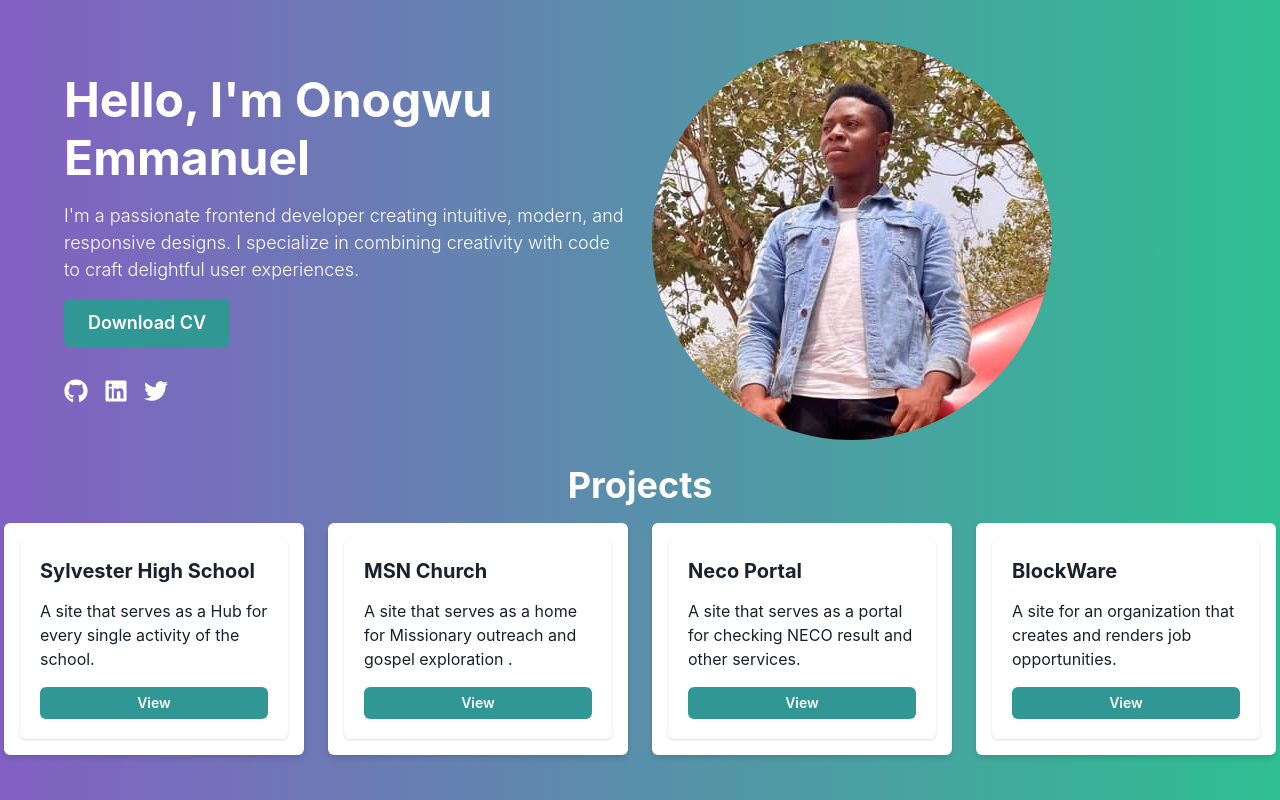
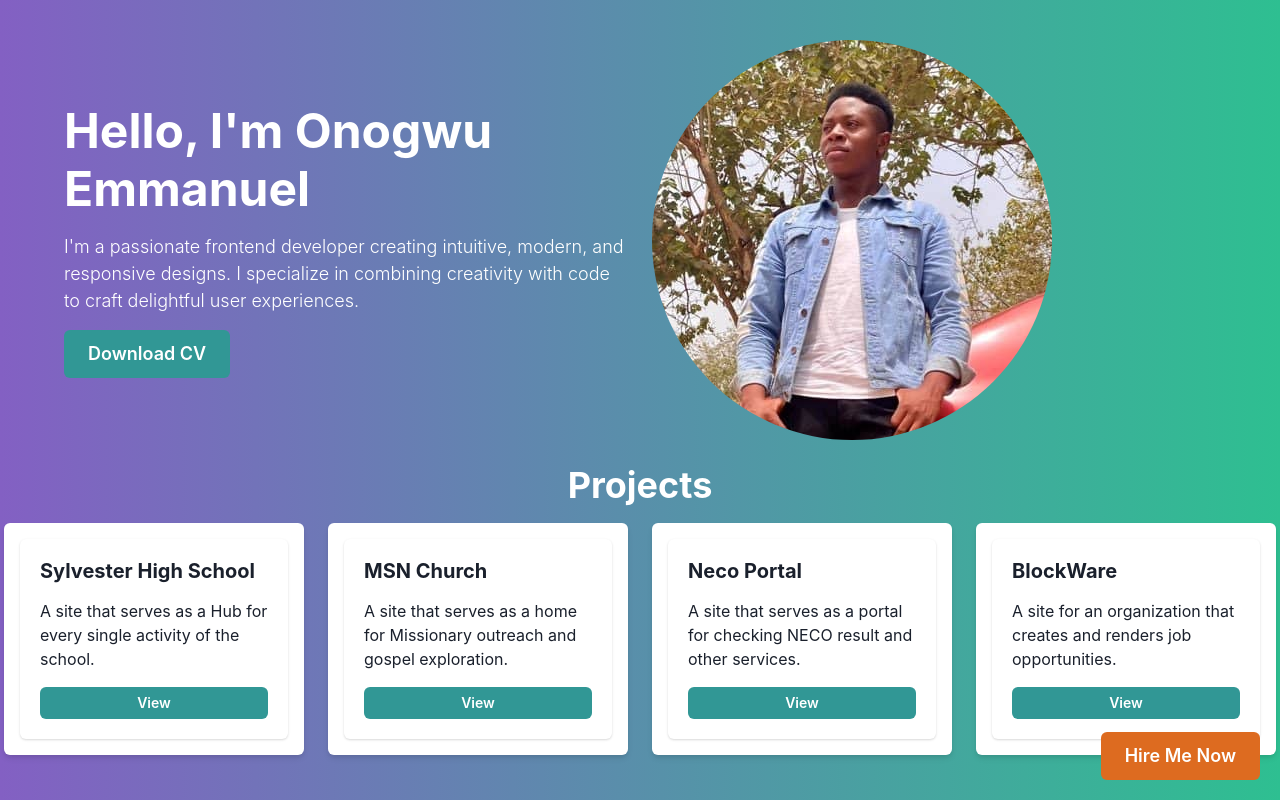
Before and after one commit to EmmyTech50/PersonalPortfolio, a React (Vite) app: page / in a window 1280 px wide. Shown: the top 800 px of the page. Built offline with nearby package versions, Linux system fonts and the light colour scheme.

Commit message:
addded button

```diff
--- a/index.html
+++ b/index.html
@@ -3,7 +3,9 @@
   <head>
     <meta charset="UTF-8" />
     <meta name="viewport" content="width=device-width, initial-scale=1.0" />
-    <title>My Portfofolo</title>
+    <link rel="icon" href="/Onogwu_Emmanuel_Portfolio_logo.png" type="image/png">
+    <title>Onogwu Emmanuel Portfolio</title>
+
   </head>
   <body>
     <div id="root"></div>
--- a/src/PortfolioContents/LandingPage.jsx
+++ b/src/PortfolioContents/LandingPage.jsx
@@ -15,7 +15,7 @@ import {
   FormLabel,
   Card,
   CardBody,
-  Stack
+  Stack,
 } from '@chakra-ui/react';
 import { FaGithub, FaLinkedin, FaTwitter, FaEnvelope, FaPhone, FaMapMarkerAlt } from 'react-icons/fa';
 import { motion } from 'framer-motion';
@@ -28,44 +28,30 @@ const projects = [
   {
     title: 'Sylvester High School',
     description: 'A site that serves as a Hub for every single activity of the school.',
-    url: "https://sylvesterschool.vercel.app",
+    url: 'https://sylvesterschool.vercel.app',
   },
-
   {
     title: 'MSN Church',
-    description: 'A site that serves as a home for Missionary outreach and gospel exploration  .',
-    url: "https://msn.vercel.app/",
+    description: 'A site that serves as a home for Missionary outreach and gospel exploration.',
+    url: 'https://msn.vercel.app/',
   },
-
   {
     title: 'Neco Portal',
     description: 'A site that serves as a portal for checking NECO result and other services.',
-    url: "https://necoresultchecker.vercel.app/#/app/home",
+    url: 'https://necoresultchecker.vercel.app/#/app/home',
   },
-
   {
     title: 'BlockWare',
     description: 'A site for an organization that creates and renders job opportunities.',
-    url: "#",
+    url: '#',
   },
 ];
 
-const swingInVariants = {
-  hidden: { rotate: -90, opacity: 0, x: -50 },
-  visible: (i) => ({
-    rotate: 0,
-    opacity: 1,
-    x: 0,
-    transition: { type: 'spring', delay: i * 0.2, stiffness: 200 },
-  }),
-};
-
 const LandingPage = () => {
-
-  const [formData, setFormData] = React.useState({
+  const [formData, setFormData] = useState({
     name: '',
     email: '',
-    message: ''
+    message: '',
   });
 
   const handleChange = (e) => {
@@ -79,18 +65,19 @@ const LandingPage = () => {
   const sendEmail = (e) => {
     e.preventDefault();
 
-    const serviceID = "service_tea318k";
-    const templateID = "template_dnr27fv";
-    const publicKey = "9m7Kbm9CSJHDtsygZ";
+    const serviceID = 'service_tea318k';
+    const templateID = 'template_dnr27fv';
+    const publicKey = '9m7Kbm9CSJHDtsygZ';
 
-    emailjs.send(serviceID, templateID, formData, publicKey)
+    emailjs
+      .send(serviceID, templateID, formData, publicKey)
       .then((response) => {
-        console.log("SUCCESS!", response.status, response.text);
-        alert("Message sent successfully!");
+        console.log('SUCCESS!', response.status, response.text);
+        alert('Message sent successfully!');
       })
       .catch((err) => {
-        console.log("FAILED...", err);
-        alert("Failed to send message. Please try again.");
+        console.log('FAILED...', err);
+        alert('Failed to send message. Please try again.');
       });
   };
 
@@ -113,33 +100,14 @@ const LandingPage = () => {
       >
         {/* Left Section - Text */}
         <VStack align="start" flex="1" spacing={4}>
-          <MotionBox
-            initial={{ opacity: 0, x: -50 }}
-            animate={{ opacity: 1, x: 0 }}
-            transition={{ duration: 0.8 }}
-          >
           <Heading fontSize={['3xl', '4xl', '5xl']}>Hello, I'm Onogwu Emmanuel</Heading>
-          </MotionBox>
-
-          <MotionBox
-            initial={{ opacity: 0, y: 50 }}
-            animate={{ opacity: 1, y: 0 }}
-            transition={{ duration: 1, delay: 0.3 }}
-          >
           <Text fontSize={['sm', 'md', 'lg']} fontWeight="light">
             I'm a passionate frontend developer creating intuitive, modern, and responsive designs.
             I specialize in combining creativity with code to craft delightful user experiences.
           </Text>
-          </MotionBox>
-
-          <MotionBox
-            initial={{ opacity: 0, y: 50 }}
-            animate={{ opacity: 1, y: 0 }}
-            transition={{ duration: 1, delay: 0.6 }}
-          >
           <Button
             as={Link}
-              href="/CV/ONOGWU EMMANUEL CV.docx" // Path to your CV file
+            href="/CV/ONOGWU EMMANUEL CV.docx"
             download="ONOGWU EMMANUEL CV.docx"
             colorScheme="teal"
             variant="solid"
@@ -148,32 +116,6 @@ const LandingPage = () => {
           >
             Download CV
           </Button>
-          </MotionBox>
-
-          {/* Social Media Icons with Swing-In Animation */}
-          <Flex gap={4} mt={4}>
-            {[
-              { icon: FaGithub, link: 'https://github.com' },
-              { icon: FaLinkedin, link: 'https://linkedin.com' },
-              { icon: FaTwitter, link: 'https://twitter.com' },
-            ].map((item, index) => (
-              <MotionBox
-                key={index}
-                custom={index}
-                initial="hidden"
-                animate="visible"
-                variants={swingInVariants}
-              >
-                <Link href={item.link} target="_blank">
-                  <Icon
-                    as={item.icon}
-                    boxSize={6}
-                    _hover={{ color: 'gray.300' }}
-                  />
-                </Link>
-              </MotionBox>
-            ))}
-          </Flex>
         </VStack>
 
         {/* Right Section - Image */}
@@ -181,11 +123,11 @@ const LandingPage = () => {
           flex="1"
           textAlign="center"
           initial={{ opacity: 0, scale: 1.5 }}
-          animate={{ opacity: 2, scale: 1 }}
-          transition={{ duration: 5, ease: 'easeOut' }}
+          animate={{ opacity: 1, scale: 1 }}
+          transition={{ duration: 0.5, ease: 'easeOut' }}
         >
           <Image
-            src={myonCar} // Replace with your professional image
+            src={myonCar}
             alt="Profile Image"
             borderRadius="full"
             boxSize={['200px', '300px', '400px']}
@@ -197,13 +139,12 @@ const LandingPage = () => {
       <Heading mb={4} textAlign="center">
         Projects
       </Heading>
-      {/* Cards Container */}
       <Flex
         wrap="nowrap"
         gap={6}
-        overflowX={['auto', 'auto', 'unset']} // Enables horizontal scroll on small screens
-        justify={['flex-start', 'flex-start', 'center']} // Centers content on larger screens
-        px={[4, 6, 0]} // Adds padding on smaller screens, removes on larger screens
+        overflowX={['auto', 'auto', 'unset']}
+        justify={['flex-start', 'flex-start', 'center']}
+        px={[4, 6, 0]}
       >
         {projects.map((project, index) => (
           <MotionBox
@@ -212,12 +153,11 @@ const LandingPage = () => {
             boxShadow="md"
             borderRadius="md"
             p={4}
-            width="300px" // Fixed width for all screens
+            width="300px"
             transition={{ duration: 1 }}
             whileHover={{ scale: 1.05 }}
-            flexShrink={0} // Prevents card shrinking on smaller screens
+            flexShrink={0}
           >
-            {/* Card Content */}
             <Card>
               <CardBody>
                 <Stack spacing={4}>
@@ -225,12 +165,12 @@ const LandingPage = () => {
                   <Text>{project.description}</Text>
                   <Button
                     as={Link}
-                    href={project.url} // Dynamically set the URL
+                    href={project.url}
                     colorScheme="teal"
                     variant="solid"
                     size="sm"
                     width="full"
-                    isExternal // Ensures the link opens in a new tab
+                    isExternal
                   >
                     View
                   </Button>
@@ -241,11 +181,11 @@ const LandingPage = () => {
         ))}
       </Flex>
 
-
-
       {/* Contact Section */}
-      <Box mt={16} p={6} bg="teal.600" borderRadius="md">
-        <Heading mb={4} textAlign="center">Contact Me</Heading>
+      <Box id="contact" mt={16} p={6} bg="teal.600" borderRadius="md">
+        <Heading mb={4} textAlign="center">
+          Contact Me
+        </Heading>
         <Flex
           direction={['column', 'row']}
           gap={8}
@@ -254,7 +194,6 @@ const LandingPage = () => {
           mx="auto"
           color="white"
         >
-          {/* Contact Info */}
           <VStack align="start" spacing={4} flex="1">
             <Flex align="center">
               <Icon as={FaEnvelope} mr={2} />
@@ -270,7 +209,6 @@ const LandingPage = () => {
             </Flex>
           </VStack>
 
-          {/* Contact Form */}
           <VStack spacing={4} flex="1">
             <form onSubmit={sendEmail}>
               <FormControl isRequired>
@@ -317,6 +255,18 @@ const LandingPage = () => {
           </VStack>
         </Flex>
       </Box>
+
+      {/* Hire Me Now Button */}
+      <Button
+        position="fixed"
+        bottom="20px"
+        right="20px"
+        colorScheme="orange"
+        size="lg"
+        onClick={() => document.getElementById('contact').scrollIntoView({ behavior: 'smooth' })}
+      >
+        Hire Me Now
+      </Button>
     </Box>
   );
 };
```
Also changed, not shown: public/Onogwu_Emmanuel_Portfolio_logo.png (added). Lines whose indentation alone changed are shown as unchanged.
